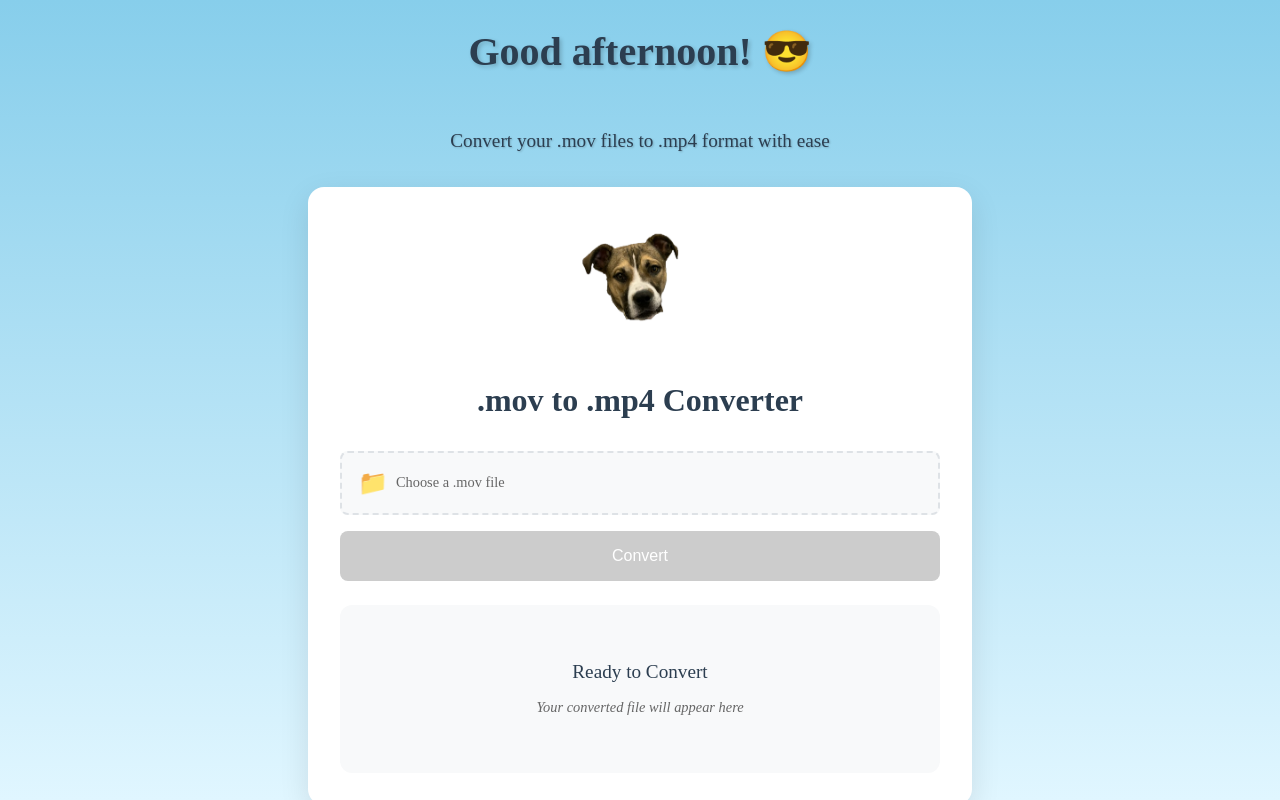
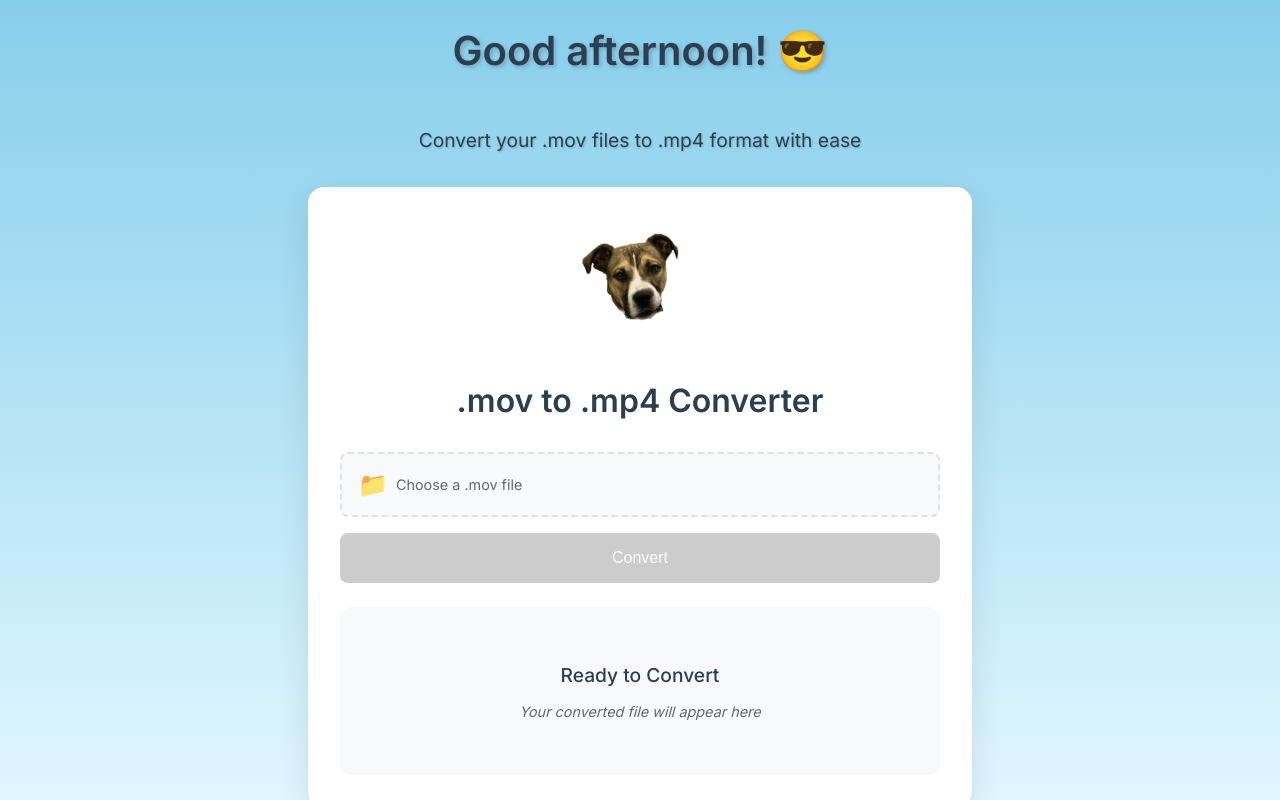
Before and after one commit to jon424/mov-to-mp4, a Vue app in the folder frontend/: page / in a window 1280 px wide. Built offline with nearby package versions, Linux system fonts and the light colour scheme.

Commit message:
updating font

```diff
--- a/frontend/src/App.vue
+++ b/frontend/src/App.vue
@@ -166,10 +166,13 @@
 </script>
 
 <style>
+@import url('https://fonts.googleapis.com/css2?family=Inter:wght@400;500;600&display=swap');
+
 body {
   margin: 0;
   padding: 0;
   overflow: hidden;
+  font-family: 'Inter', -apple-system, BlinkMacSystemFont, 'Segoe UI', Roboto, Oxygen, Ubuntu, Cantarell, 'Open Sans', 'Helvetica Neue', sans-serif;
 }
 </style>
 
```
